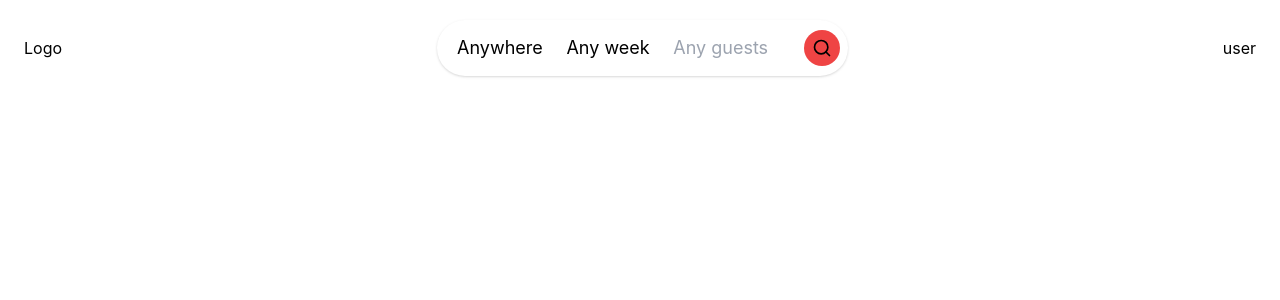
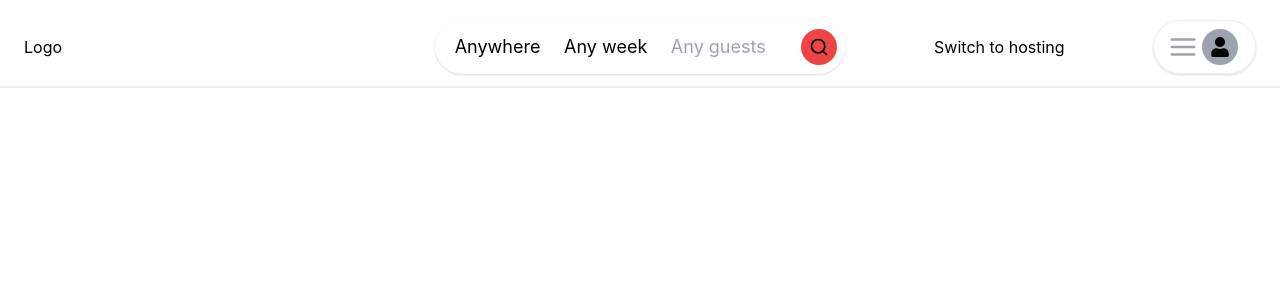
Before and after one commit to realmowhamad/travel, a React (Create React App) app: page / in a window 1280 px wide. Shown: the top 300 px of the page. Built offline with nearby package versions, Linux system fonts and the light colour scheme.

Commit message:
navbar userAvatar UI complete

```diff
--- a/src/Components/Navbar/Navbar.jsx
+++ b/src/Components/Navbar/Navbar.jsx
@@ -1,11 +1,12 @@
 import React from 'react';
 import style from './Navbar.module.css'
 import { FiSearch, FiMenu } from 'react-icons/fi'
+import { FaUser } from 'react-icons/fa'
 
 const Navbar = () => {
     return (
-        <div className='w-full flex items-center justify-center sm:justify-between h-20 py-3 px-6 my-2 lg:justify-between '>
-            <div className='hidden lg:block'>Logo</div>
+        <div className={`${style.Navbar} w-full flex items-center justify-center sm:justify-between h-20 py-3 mb-10 px-6 my-2 lg:justify-between `}>
+            <div className='hidden lg:block flex-1 '>Logo</div>
 
             <div className={`${style.searchBar} w-full h-full bg-white flex items-center justify-start lg:flex-row-reverse lg:justify-between lg:w-4/12 lg:max-w-lg`}>
 
@@ -28,8 +29,24 @@ const Navbar = () => {
                     </i>
                 </div>
             </div>
-            <div className='hidden lg:block'>
-                user
+
+
+            <div className='hidden lg:flex flex-1 items-center justify-end h-full w-auto'>
+                {/* Hosting */}
+                <div className={`${style.switch} flex-1 flex items-center justify-center p-2 rounded-full bg-transparent`}>
+                    <h1 >Switch to hosting</h1>
+                </div>
+
+                {/* user */}
+
+                <div className={`${style.userAvatar} flex-grow-0 flex  flex-row-reverse  items-center justify-center h-full w-3/12 rounded-full box-border`}>
+                    <i className=" text-xl mx-1 bg-gray-400 rounded-full p-2 ">
+                        <FaUser />
+                    </i>
+                    <i className=" text-3xl text-gray-400  ">
+                        <FiMenu />
+                    </i>
+                </div>
             </div>
         </div>
     );
--- a/src/Components/Navbar/Navbar.module.css
+++ b/src/Components/Navbar/Navbar.module.css
@@ -1,5 +1,24 @@
-.searchBar{
+.searchBar,.userAvatar{
 box-shadow: rgba(0, 0, 0, 0.1) 0px 1px 3px 0px, rgba(0, 0, 0, 0.06) 0px 1px 2px 0px;
     border-radius: 100px;
 
+
 }
+.Navbar{
+    border-bottom: 2px solid #eee;
+
+
+}
+.userAvatar{
+    border: 0.5px solid #eee;
+}
+
+.searchBar:hover,.userAvatar:hover,.switch:hover {
+    transition: all 0.1s ease-in-out;
+box-shadow: rgba(0, 0, 0, 0.15) 0px 3px 3px 0px;
+}
+
+.switch:hover{
+    background-color: rgb(65, 65, 65);
+    width: auto;
+}
```
